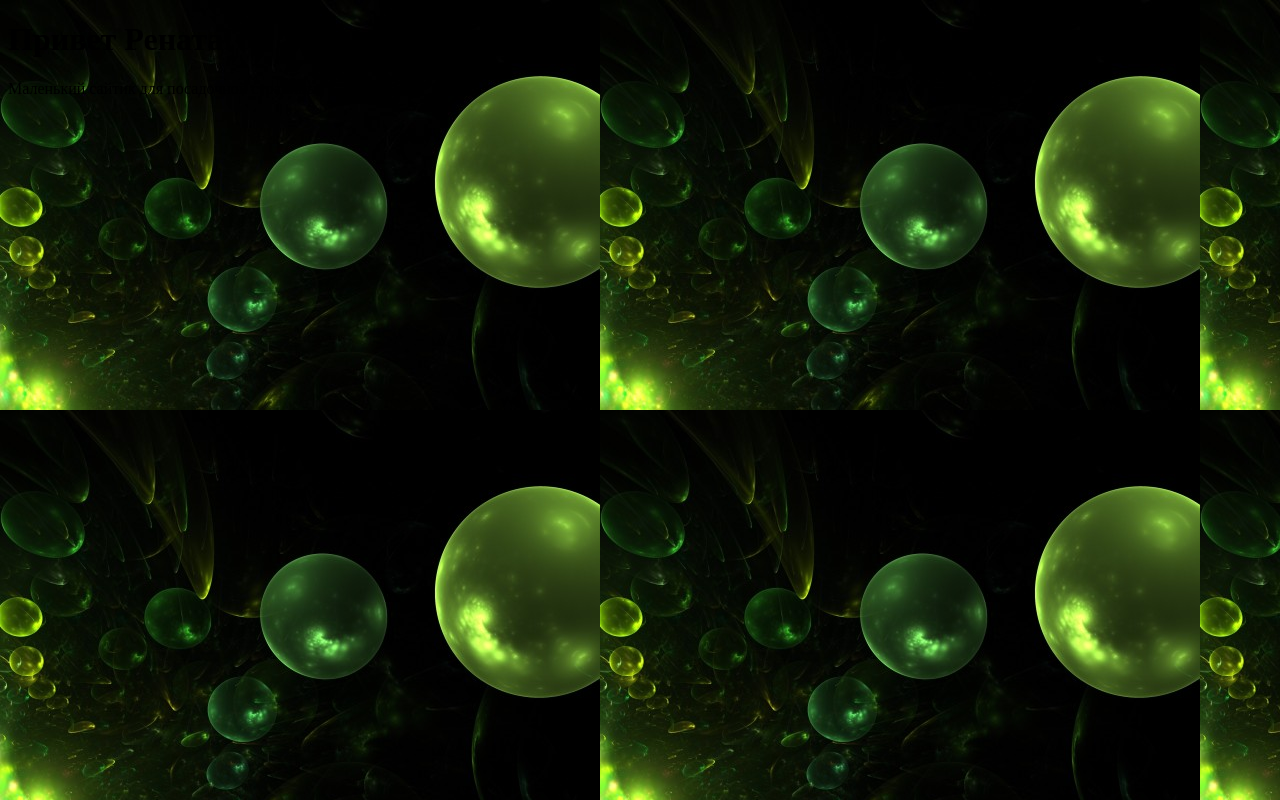
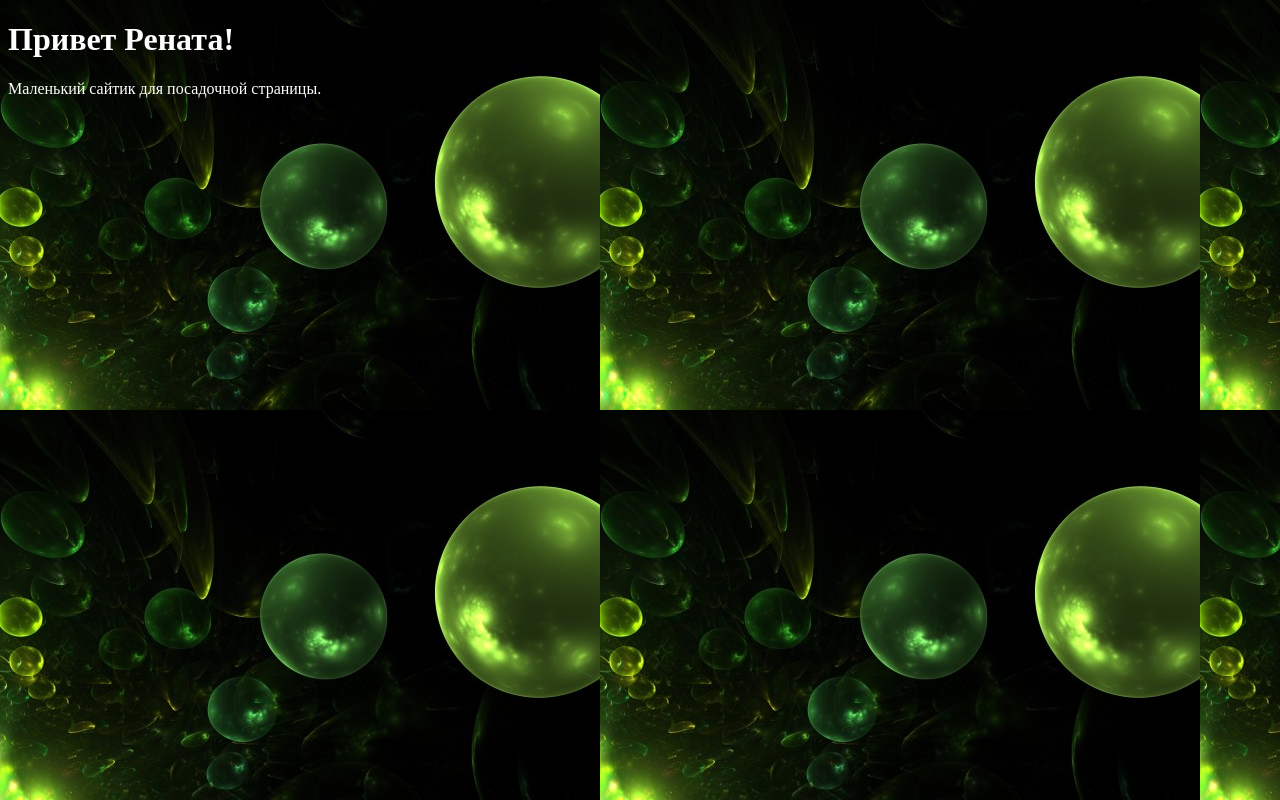
Before and after one commit to Razrabotniki/Razrabotniki.github.io, a plain HTML site: page index.html in a window 1280 px wide. Drawn offline with Linux system fonts and the light colour scheme.

Commit message:
Update index.html

```diff
--- a/index.html
+++ b/index.html
@@ -1,7 +1,7 @@
 <!DOCTYPE html>
 <html>
 <body bgcolor="#375" background="1370284901_oboitut.com.jpg">
-<h1>Привет Рената!</h1>
-<p>Маленький сайтик для посадочной страницы.</p>
+<h1 style="color:#ffffff">Привет Рената!</h1>
+<p style="color:#ffffff">Маленький сайтик для посадочной страницы.</p>
 </body>
 </html>
```
